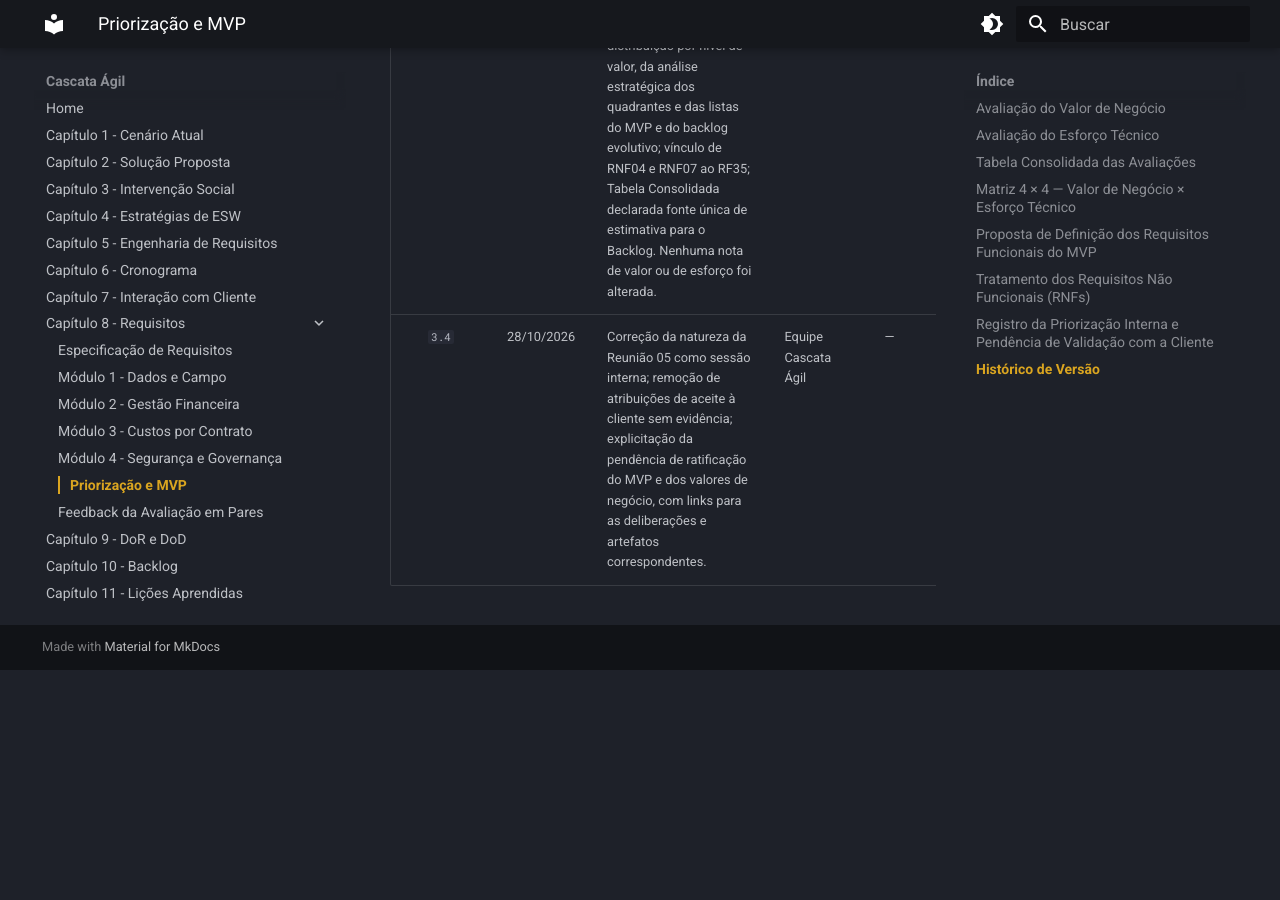
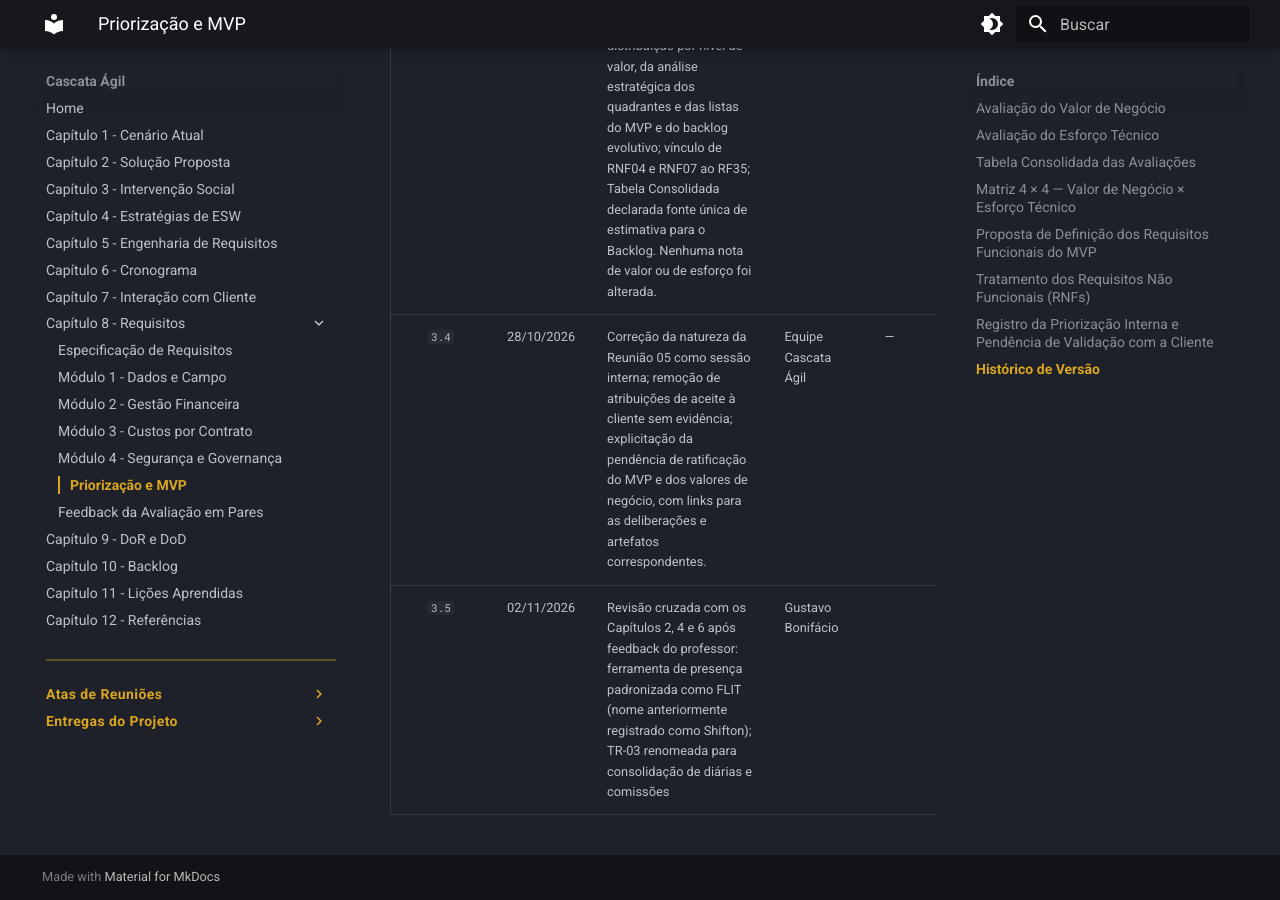
Before and after one commit to mdsreq-fga-unb/REQ-2026.2-T01-DUOC-Finance, an MkDocs documentation site: the page built from docs/requisitos/priorizacao.md, in a window 1280 px wide and 900 px high, scrolled down 45766 px. Built offline with MkDocs 1.6.1 and Material for MkDocs 9.7.7, drawn with Linux system fonts in a browser that asks for light colours; before the commit the page ends 46436 px from its top, so only the background shows below that; some of the changed text lies outside the part shown.

Commit message:
docs(priorizacao): atualiza FLIT e renomeia TR-03 para diárias e comissões

```diff
--- a/docs/requisitos/priorizacao.md
+++ b/docs/requisitos/priorizacao.md
@@ -70,7 +70,7 @@
 | :---: | :--- | :--- | :--- : |
 | **TR-01** | Envio do Relatório de Viagem Técnica (RVT) | RF04, RF19, RF22, RF32, RF35 (e RF20, RF36 como alternativas de entrada/exportação) | 4 / 3 |
 | **TR-02** | Submissão de comprovantes de despesa | RF07, RF08, RF28, RF29 | 4 / 3 |
-| **TR-03** | Consolidação de folha e comissões | RF05, RF06, RF27 (e RF21 como exceção assistida) | 4 / 2 |
+| **TR-03** | Consolidação de diárias e comissões | RF05, RF06, RF27 (e RF21 como exceção assistida) | 4 / 2 |
 | **TR-04** | Apropriação de custo por contrato | RF09, RF10, RF11, RF33, RF34 (e RF12, RF30, RF31 como evolução analítica) | 3 / 2 |
 | **Transversal** | Base cadastral, segurança e auditoria (OE1 e OE4) | RF01, RF02, RF03, RF13, RF14, RF15, RF16, RF17, RF18, RF23, RF24, RF25, RF26 | 4 a 1 |
 
@@ -214,7 +214,7 @@
 | **[RF03](modulo-1.md#rf03)** | **Registrar movimentação funcional** | OE1 / CAR-01 | **3** | Afastamentos e desligamentos devem revogar credenciais e bloquear operações indevidas (RN03, RN04). | 6h (2) | 2 | 2 | 2,00 | **2 — Moderado** |
 | **[RF04](modulo-1.md#rf04)** | **Submeter apontamento de campo** | OE1 / CAR-02 | **4** | Coração da coleta externa: substitui anotações dispersas pelo RVT digital estruturado. | 16h (3) | 3 | 3 | 3,00 | **3 — Alto** |
 | **[RF19](modulo-1.md#rf19)**| **Consultar apontamentos registrados** | OE1 / CAR-02 | **4** | Permite ao colaborador acompanhar homologação, rejeição e necessidade de retificação antes do fechamento. | 4h (2) | 2 | 1 | 1,67 | **2 — Moderado** |
-| **[RF20](modulo-1.md#rf20)** | **Importar presenças homologadas** | OE1 / CAR-09 | **2** | Integração externa com o *Shifton*; no ciclo piloto, a entrada pode ser suprida pelo RVT interno. | 12h (3) | 3 | 3 | 3,00 | **3 — Alto** |
+| **[RF20](modulo-1.md#rf20)** | **Importar presenças homologadas** | OE1 / CAR-09 | **2** | Integração externa com o *FLIT*; no ciclo piloto, a entrada pode ser suprida pelo RVT interno. | 12h (3) | 3 | 3 | 3,00 | **3 — Alto** |
 | **[RF22](modulo-1.md#rf22)** | **Anexar evidências e geolocalização ao apontamento** | OE1 / CAR-02 | **3** | Complementa o apontamento com evidências da atividade e geolocalização quando disponível, fortalecendo a comprovação do RVT. | 8h (2) | 3 | 2 | 2,33 | **2 — Moderado** |
 | **[RF25](modulo-1.md#rf25)** | **Cadastrar tipo de contratação do colaborador** | OE1 / CAR-01 | **3** | Diferencia Diarista, CLT e Prestador de Serviço, permitindo aplicar corretamente as regras administrativas e financeiras correspondentes. | 4h (2) | 2 | 1 | 1,67 | **2 — Moderado** |
 | **[RF26](modulo-1.md#rf26)** | **Consultar histórico de alterações cadastrais e bancárias** | OE1 / CAR-01 | **3** | Preserva rastreabilidade de alterações sensíveis de cadastro e dados bancários, reduzindo divergências administrativas. | 8h (2) | 3 | 2 | 2,33 | **2 — Moderado** |
@@ -356,7 +356,7 @@
 | :---: | :--- | :--- | :--- | :---: |
 | **4 — Muito alto** | **RF13** *(Efetuar login)*<br><br><small><strong>Prioridade máxima</strong></small> | **RF01** *(Cadastrar colaborador)*<br>**RF06** *(Homologar fechamento)*<br>**RF07** *(Submeter reembolso)*<br>**RF08** *(Deliberar reembolso)*<br>**RF19** *(Consultar apontamentos)*<br>**RF27** *(Configurar diárias técnicas)*<br>**RF32**‡ *(Deliberar apontamento)*<br><br><small><strong>Forte candidato ao MVP</strong></small> | **RF04** *(Submeter apontamento)*<br>**RF05** *(Solicitar prévia de fechamento)*<br><br><small><strong>Avaliar viabilidade / Decompor para MVP</strong></small> | —<br><br><small><strong>Planejar, reduzir ou decompor</strong></small> |
 | **3 — Alto** | **RF18** *(Encerrar sessão)*<br><br><small><strong>Forte candidato ao MVP</strong></small> | **RF02** *(Atualizar cadastro)*<br>**RF03** *(Registrar movimentação)*<br>**RF10** *(Rastreabilidade de custos)*<br>**RF11** *(Filtrar indicadores)*<br>**RF14** *(Gerenciar perfis RBAC)*<br>**RF17** *(Ativar acesso e recuperar credenciais)*<br>**RF22** *(Anexar evidências e geolocalização)*<br>**RF23** *(Bloquear tentativas falhas)*<br>**RF25** *(Cadastrar tipo de contratação)*<br>**RF26** *(Consultar histórico cadastral/bancário)*<br>**RF28** *(Submeter adiantamento)*<br>**RF29** *(Deliberar adiantamento)*<br>**RF33**‡ *(Cadastrar contrato)*<br>**RF34**‡ *(Cadastrar centro de custo)*<br>**RF35**‡ *(Retificar apontamento)*<br><br><small><strong>Candidatos ao MVP</strong></small> | **RF09** *(Apropriar custos)*<br><br><small><strong>Avaliar contexto / Reduzir escopo para MVP</strong></small> | —<br><br><small><strong>Entrega futura</strong></small> |
-| **2 — Moderado** | —<br><br><small><strong>Avaliar oportunidade</strong></small> | **RF24** *(Impor renovação de senhas)*<br>**RF36**‡ *(Exportar dados em planilha)*<br><br><small><strong>Entrega futura / Capacidade residual</strong></small> | **RF12** *(Monitorar execução orçamentária)*<br>**RF15** *(Consultar trilha de auditoria)*<br>**RF20** *(Importar presenças Shifton)*<br>**RF21** *(Estornar fechamento)*<br>**RF30** *(Comparativo histórico de custos)*<br>**RF31** *(Alertas de execução orçamentária)*<br><br><small><strong>Entrega futura</strong></small> | —<br><br><small><strong>Baixa prioridade</strong></small> |
+| **2 — Moderado** | —<br><br><small><strong>Avaliar oportunidade</strong></small> | **RF24** *(Impor renovação de senhas)*<br>**RF36**‡ *(Exportar dados em planilha)*<br><br><small><strong>Entrega futura / Capacidade residual</strong></small> | **RF12** *(Monitorar execução orçamentária)*<br>**RF15** *(Consultar trilha de auditoria)*<br>**RF20** *(Importar presenças FLIT)*<br>**RF21** *(Estornar fechamento)*<br>**RF30** *(Comparativo histórico de custos)*<br>**RF31** *(Alertas de execução orçamentária)*<br><br><small><strong>Entrega futura</strong></small> | —<br><br><small><strong>Baixa prioridade</strong></small> |
 | **1 — Baixo** | —<br><br><small><strong>Avaliar oportunidade</strong></small> | —<br><br><small><strong>Baixa prioridade</strong></small> | **RF16** *(Exportar relatório de auditoria)*<br><br><small><strong>Não priorizar agora</strong></small> | —<br><br><small><strong>Não priorizar agora</strong></small> |
 
 ### Fundamentação Matemática das Coordenadas Cartesianas
@@ -539,7 +539,7 @@
 
 | Módulo | Requisitos postergados | Justificativa da postergação |
 | :--- | :--- | :--- |
-| **Módulo 1 — OE1** | [RF20](modulo-1.md#rf20) | A integração com o Shifton pode ser substituída temporariamente pela coleta de apontamentos no próprio sistema. |
+| **Módulo 1 — OE1** | [RF20](modulo-1.md#rf20) | A integração com o FLIT pode ser substituída temporariamente pela coleta de apontamentos no próprio sistema. |
 | **Módulo 2 — OE2** | [RF21](modulo-2.md#rf21) | O estorno é uma operação de exceção, prevista para tratamento assistido na primeira versão. |
 | **Módulo 3 — OE3** | [RF12](modulo-3.md#rf12), [RF30](modulo-3.md#rf30), [RF31](modulo-3.md#rf31) | Monitoramento orçamentário avançado, comparações históricas e alertas dependem da consolidação da base de custos. |
 | **Módulo 4 — OE4** | [RF15](modulo-4.md#rf15), [RF16](modulo-4.md#rf16), [RF24](modulo-4.md#rf24) | Interfaces de consulta e exportação de auditoria e a política adicional de renovação de senhas podem ser entregues posteriormente, sem dispensar os controles básicos de segurança e auditoria. |
@@ -672,3 +672,4 @@
 | `3.5` | 29/10/2026 | Simplificação das tabelas de MVP, pós-MVP e RNFs; atualização das referências às especificações e registro das estimativas pendentes de revisão, preservando as 36 avaliações históricas e a linha de corte de 23 RFs no MVP e 8 pós-MVP. | Matheus Saraiva Camargo | Matheus Ribeiro Szervinsk (revisão pendente) |
 | `3.4` | 28/10/2026 | Integração dos RF32 a RF36 à linha de corte em resposta à avaliação do backlog: eliminação da categoria de requisitos complementares; linha de corte aplicada aos 36 RFs (27 no MVP / 75,0%, com inclusão de RF32, RF33, RF34 e RF35; 9 pós-MVP / 25,0%, com inclusão de RF36); atualização da distribuição por nível de valor, da análise estratégica dos quadrantes e das listas do MVP e do backlog evolutivo; vínculo de RNF04 e RNF07 ao RF35; Tabela Consolidada declarada fonte única de estimativa para o Backlog. Nenhuma nota de valor ou de esforço foi alterada. | Paulo Nery | — |
 | `3.4` | 28/10/2026 | Correção da natureza da Reunião 05 como sessão interna; remoção de atribuições de aceite à cliente sem evidência; explicitação da pendência de ratificação do MVP e dos valores de negócio, com links para as deliberações e artefatos correspondentes. | Equipe Cascata Ágil | — |
+| `3.5` | 02/11/2026 | Revisão cruzada com os Capítulos 2, 4 e 6 após feedback do professor: ferramenta de presença padronizada como FLIT (nome anteriormente registrado como Shifton); TR-03 renomeada para consolidação de diárias e comissões | Gustavo Bonifácio |  |
```
